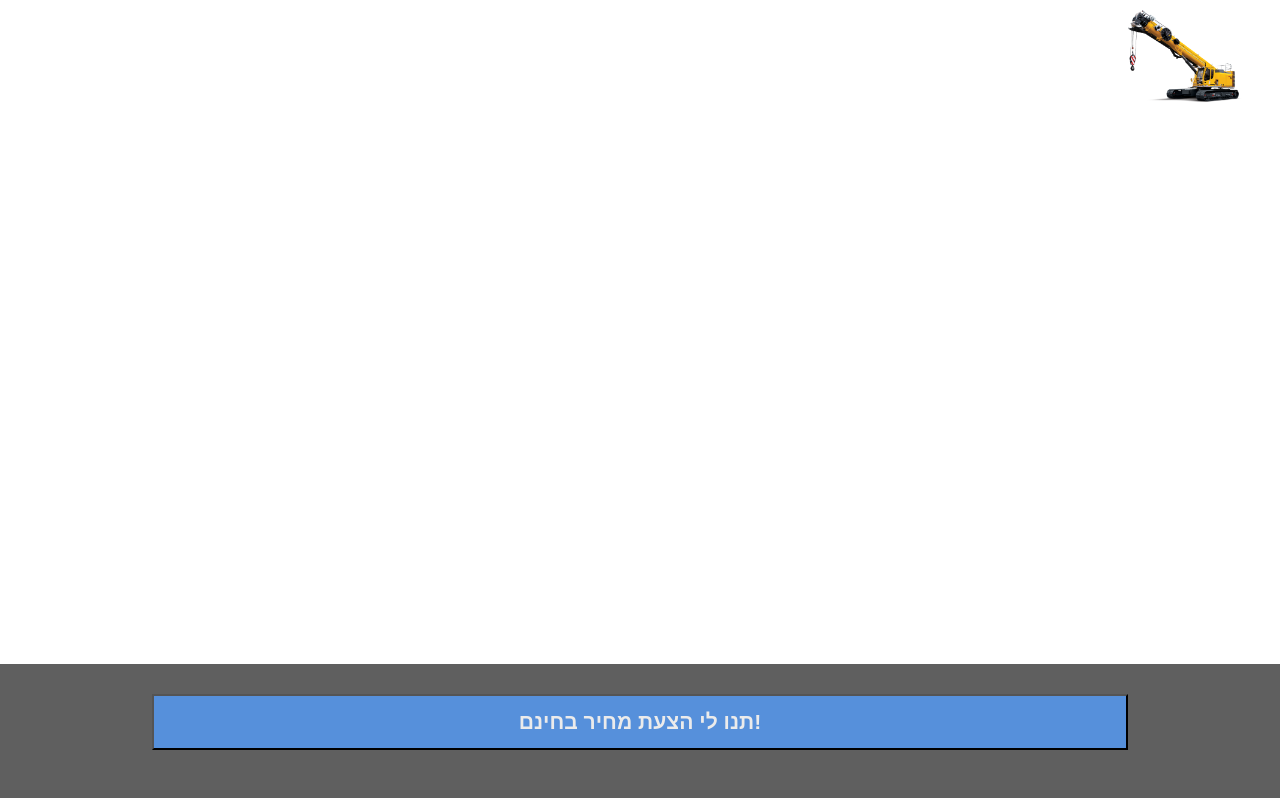
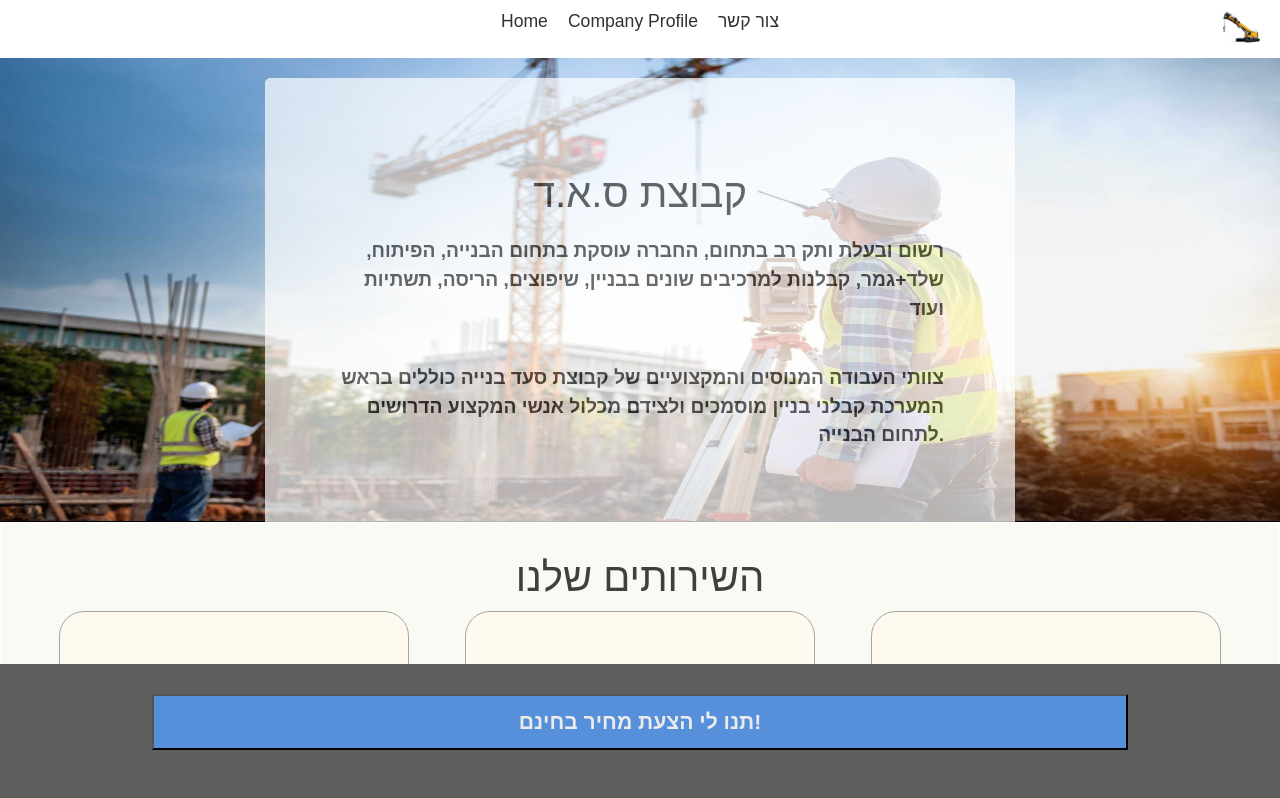
Before and after one commit to Leon-A1/DanielDanilovSAD, a React (Create React App) app: page / in a window 1280 px wide. Shown: the top 798 px of the page. Built offline with nearby package versions, Linux system fonts and the light colour scheme.

Commit message:
design fix

```diff
--- a/src/Assets/css/SlidingResponsiveNavbar.css
+++ b/src/Assets/css/SlidingResponsiveNavbar.css
@@ -1,58 +1,44 @@
 .navbar button {
-  float: left;
-  color: black;
-  text-align: center;
-  padding: 14px 16px;
-  text-decoration: none;
-  font-size: 17px;
-  background-color: transparent;
   border: none;
   display: none;
 }
 
 .side-nav {
   height: 100%;
+  text-align: center;
   width: 0;
   position: fixed;
-  z-index: 5;
+  z-index: 15;
   top: 0;
   left: 0;
-  background-color: white;
+  background-color: rgb(240, 240, 240);
   overflow-x: hidden;
   padding-top: 60px;
-  transition: 0.5s;
+  transition: 500ms;
+  font-size: 110%;
+  font-family: Arial;
 }
 
 .side-nav a {
-  padding: 10px 10px 10px 30px;
+  padding: 10px;
   text-decoration: none;
-  font-size: 22px;
-  color: black;
-  display: block;
-  transition: 0.3s;
+  color: rgb(17, 17, 17);
+  transition: opacity 2100ms ease-in-out;
+  transition: color 300ms ease-in-out;
 }
 .side-nav a:hover {
-  padding: 10px 10px 10px 30px;
-  text-decoration: none;
-  font-size: 22px;
-  color: black;
-  display: block;
-  transition: 0.3s;
+  color: rgb(116, 116, 116);
 }
+
 .side-nav button {
   padding: 10px 10px 10px 30px;
   text-decoration: none;
   font-size: 22px;
-  color: #ccc;
+  color: rgb(95, 90, 90);
   display: block;
   transition: 0.3s;
   background-color: transparent;
   border: none;
-}
-
-.side-nav a:hover {
-  color: gray;
-  font-weight: bold;
 }
 
 .side-nav .btn-close {
@@ -63,67 +49,32 @@
   margin-left: 50px;
 }
 
-#main {
-  transition: margin-left 0.5s;
-  transition: opacity 1s;
-  background-color: gray;
-
-  padding: 20px;
-  overflow: hidden;
-  width: 100%;
-}
 .navBarLogo {
-  max-width: 150px;
+  max-width: 50px;
   position: absolute;
-  margin: auto;
-  top: 5px;
+  top: 10px;
   right: 10px;
-  z-index: 0;
-  transition: opacity 1s;
-  padding-top: 0px;
 }
 #topNavbarItems {
-  color: black;
-  background-color: white;
+  font-family: Arial;
+  font-weight: 500;
   width: 100%;
-  transition: opacity 1s;
   list-style: none;
   display: flex;
-  justify-content: flex-end;
-  margin-right: 180px;
-  align-items: flex-end;
-  height: 32px;
+  justify-content: center;
 }
 #topNavbarItems a {
-  color: black;
-  background-color: white;
-  font-size: 80%;
+  color: rgb(49, 49, 49);
+  font-size: 110%;
+  transition: 600ms;
   padding: 10px;
-  width: 100%;
-  transition: opacity 1s;
+}
+#topNavbarItems a:hover {
+  color: rgb(163, 163, 163);
+  transition: 600ms;
   text-decoration: none;
 }
-#topNavbarItems a:hover {
-  color: gray;
-  background-color: white;
-  font-size: 80%;
-  padding: 10px;
-  width: 100%;
-  transition: opacity 1s;
-  text-decoration: none;
-}
-#topNavbarItems ul {
-  list-style: none;
-  color: black;
-  background-color: white;
-  width: 100%;
-  transition: opacity 1s;
-}
-#topNavbarItems ul:hover {
-}
-#smaller-display-side-navbar-items {
-  display: none;
-}
+
 #side-search-bar {
   margin-left: 28px;
   margin-bottom: 20px;
@@ -138,11 +89,11 @@
   #smaller-display-side-navbar-items {
     display: block;
     font-size: 90%;
+    transition: 3000ms;
   }
 }
 
 @media (min-width: 568px) {
   .open-slide {
-    display: none;
   }
 }
--- a/src/Components/navBar.js
+++ b/src/Components/navBar.js
@@ -12,17 +12,23 @@
     document.getElementById("side-menu").style.width = "250px";
     document.getElementById("navBarLogo").style.opacity = "30%";
     document.getElementById("topNavbarItems").style.opacity = "30%";
+    document.getElementById("home-small-nav-item").style.opacity = "1";
+    document.getElementById("profile-small-nav-item").style.opacity = "1";
+    document.getElementById("contact-small-nav-item").style.opacity = "1";
   }
 
   function closeSlideMenu() {
+    document.getElementById("home-small-nav-item").style.opacity = "0";
+    document.getElementById("profile-small-nav-item").style.opacity = "0";
+    document.getElementById("contact-small-nav-item").style.opacity = "0";
+
     document.getElementById("side-menu").style.width = "0";
     document.getElementById("topNavbarItems").style.opacity = "100%";
     document.getElementById("navBarLogo").style.opacity = "100%";
   }
 
   return (
-    // <div style={{ zIndex: 1000, position: "absolute", margin: 100 }}>
-    <div>
+    <div style={{ zIndex: 10000 }}>
       <nav className="navbar">
         <span className="open-slide">
           <button onClick={openSlideMenu}>
@@ -33,43 +39,48 @@
             </svg>
           </button>
         </span>
-        <nav style={{ height: "100vh", zIndex: 1000 }}></nav>
+        <nav style={{}}></nav>
 
-        <ul id="topNavbarItems" className="navbar-nav">
-          <li className="nav-item">
-            <NavLink to="/" exact className="nav-link text-white">
+        <ul id="topNavbarItems">
+          <li>
+            <NavLink to="/" exact>
               Home
             </NavLink>
           </li>
-          <li className="nav-item">
-            <NavLink to="/companyprofile" className="nav-link text-white">
-              Company Profile
-            </NavLink>
+          <li>
+            <NavLink to="/companyprofile">Company Profile</NavLink>
           </li>
-          <li className="nav-item">
-            <NavLink to="/getintouch" className="nav-link text-white">
-              צור קשר
-            </NavLink>
+          <li>
+            <NavLink to="/getintouch">צור קשר</NavLink>
           </li>
         </ul>
         <img id="navBarLogo" className="navBarLogo" src={logo} alt="logo" />
       </nav>
+      <div id="side-menu" className="side-nav">
+        <ul>
+          <li>
+            {" "}
+            <a id="home-small-nav-item" href="/">
+              עמוד הבית
+            </a>
+          </li>
+          <li>
+            {" "}
+            <a id="profile-small-nav-item" href="/companyprofile">
+              פרופיל חברה
+            </a>
+          </li>
+          <li>
+            {" "}
+            <a id="contact-small-nav-item" href="/getintouch">
+              צור קשר
+            </a>
+          </li>
+        </ul>
 
-      <div id="side-menu" className="side-nav">
-        {/* <button className="btn-close" onclick={closeSlideWindow}> */}
         <button className="btn-close" onClick={closeSlideMenu}>
           &times;
         </button>
-
-        <a id="smaller-display-side-navbar-items" href="/">
-          עמוד הבית
-        </a>
-        <a id="smaller-display-side-navbar-items" href="/companyprofile">
-          פרופיל חברה
-        </a>
-        <a id="smaller-display-side-navbar-items" href="/getintouch">
-          צור קשר
-        </a>
       </div>
     </div>
   );
```
